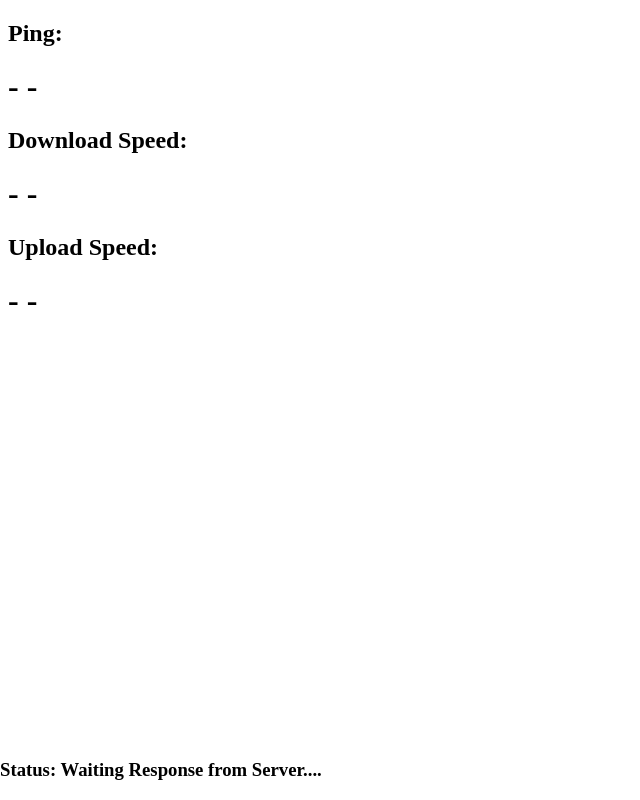
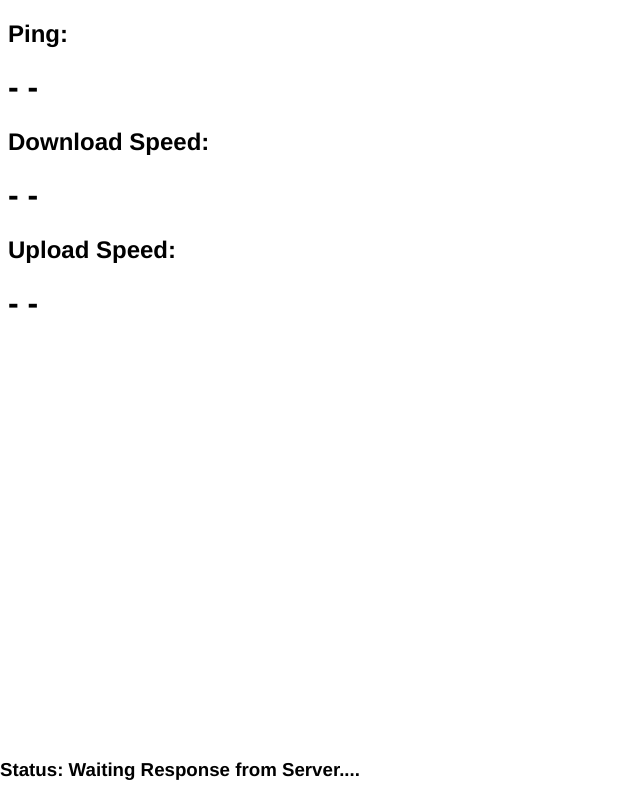
Before and after one commit to Yonle/speedtest, a website: page public/index.html in a window 1280 px wide. Shown: the whole page, without its empty margins (0-640 px from the left). Drawn offline with Linux system fonts and the light colour scheme.

Commit message:
Helvetica Font

```diff
--- a/public/index.html
+++ b/public/index.html
@@ -107,6 +107,10 @@
     	bottom: 0;
     	right: 0;
     }
+
+    * {
+    	font-family: helvetica;
+    }
   </style>
  </body>
 </html>
```
